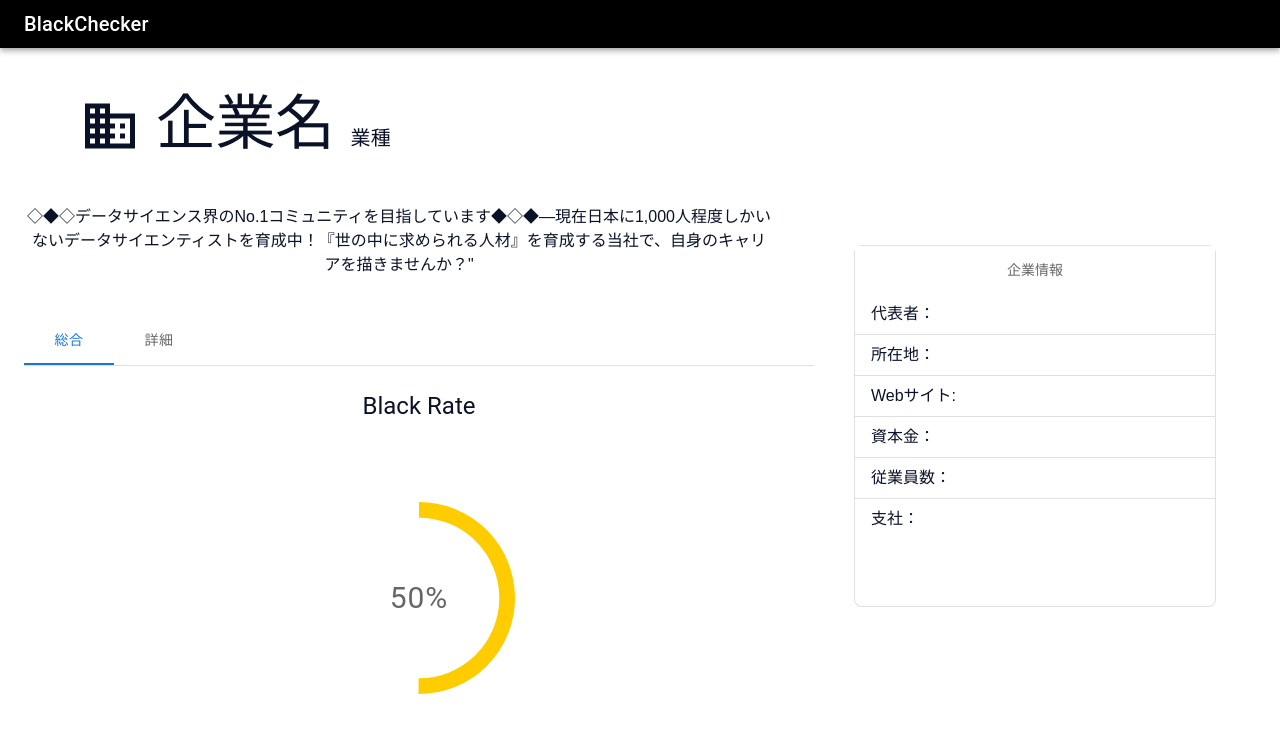
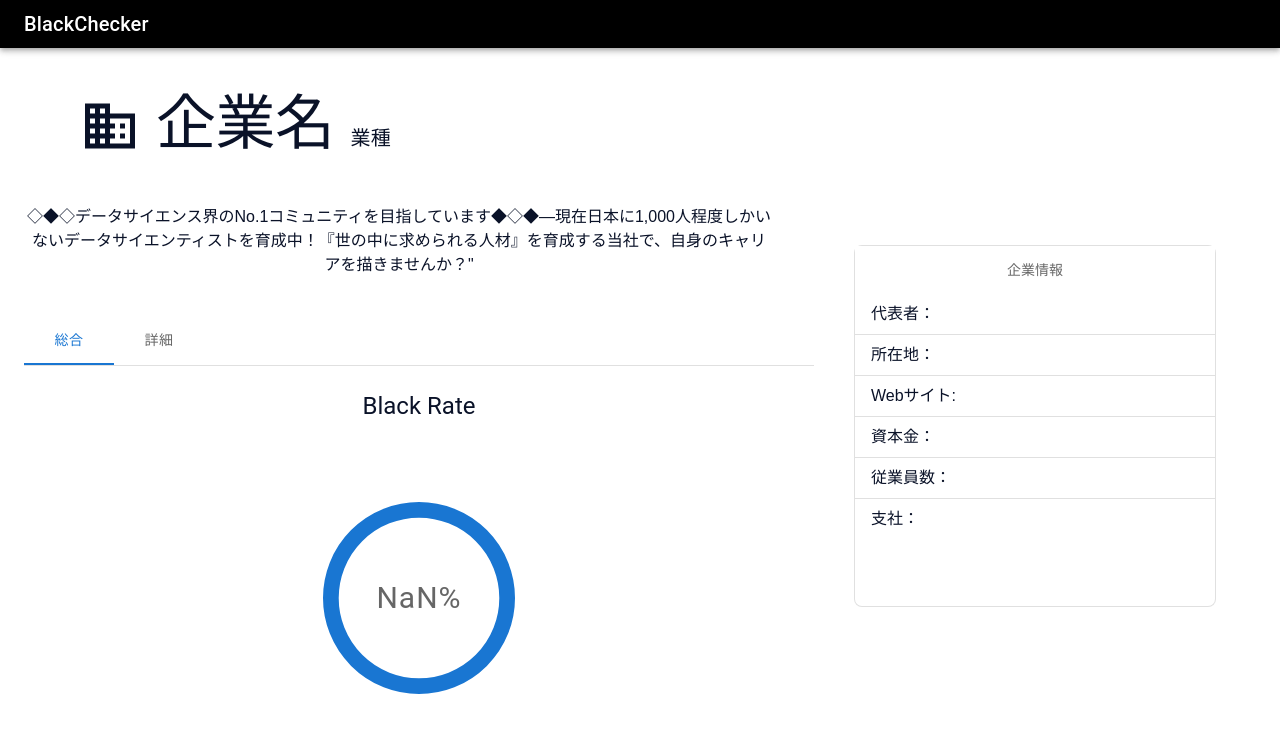
Before and after one commit to MonkeyHackParty/team4, a React (Vite) app in the folder frontend/: page /information in a window 1280 px wide. Shown: the top 732 px of the page. Built offline with nearby package versions, Linux system fonts and the light colour scheme.

Commit message:
円グラフ色変更

```diff
--- a/frontend/src/page/CoInfo.tsx
+++ b/frontend/src/page/CoInfo.tsx
@@ -35,13 +35,24 @@
     display:'flex',
     gap: 2,
 };
+//Coinfo
+const urlParams = new URLSearchParams(window.location.search);
+const BlackRateBefore = urlParams.get('BlackRate');
+const BlackRate = BlackRateBefore ? parseInt(BlackRateBefore, 10) : NaN;
 
 function CoInfo() {
     const [value, setValue] = React.useState('1');
 
-    const handleChange = (event: React.SyntheticEvent, newValue: string) => {
+    const handleChange = (_event: React.SyntheticEvent, newValue: string) => {
         setValue(newValue);
-};
+    };
+
+    //変更点１（パーセントに合わせて色の変更）
+    const getColor = (value: number) => {
+    if (0 <= value && value < 40) return '#565b95'; // Deep Green
+    if (40 <= value && value < 80) return '#ffcc00'; // Yellow
+    if (80 <= value && value <= 100) return '#e23b12'; // Red
+    };
 
     return (
         <>
@@ -87,7 +98,7 @@
                         </Box>
 
                         <Box sx={{ position: 'relative', display: 'flex', justifyContent: 'center',alignItems: 'center', marginTop:10}}>
-                            <CircularProgress variant="determinate" value={50} size="12rem" sx={{color:'#ffcc00'}}/>
+                            <CircularProgress variant="determinate" value={BlackRate} size="12rem" sx={{color:getColor(BlackRate)}}/>
                             <Box
                                 sx={{
                                     top: 0,
@@ -105,7 +116,7 @@
                                     component="div"
                                     sx={{ color: 'text.secondary', fontSize:30 }}
                                 >
-                                50%
+                                {BlackRate}%
                                 </Typography>
                             </Box>
                         </Box>
--- a/frontend/src/page/Result.tsx
+++ b/frontend/src/page/Result.tsx
@@ -19,13 +19,13 @@
         Name="企業２"
         LinkCode="Company-2"
         AccordionContent="この企業は若干ホワイトそうです。"
-        BlackRate={64}
+        BlackRate={45}
       />
       <CardFormat
         Name="企業３"
         LinkCode="Company-3"
         AccordionContent="口癖が「どつきまわすぞ」。"
-        BlackRate={13}
+        BlackRate={62}
       />
       <CardFormat
         Name="企業４"
--- a/frontend/src/page/components/CardFormat.tsx
+++ b/frontend/src/page/components/CardFormat.tsx
@@ -30,7 +30,7 @@
               {Name}
             </Typography>
             <Typography sx={{ color: 'text.secondary', mb: 1.5 }}>
-              {LinkCode && <ToLink CompanyLink={LinkCode} />}
+              {LinkCode && <ToLink CompanyLink={LinkCode} BlackRate={BlackRate} />}
             </Typography>
           </CardContent>
           <CardActions>
--- a/frontend/src/page/components/Circular.tsx
+++ b/frontend/src/page/components/Circular.tsx
@@ -10,6 +10,14 @@
 }
 
 const Circular: React.FC<CircularProps> = (props) => {
+
+  //変更点１（パーセントに合わせて色の変更）
+  const getColor = (value: number) => {
+    if (0 <= value && value < 40) return '#565b95'; // Deep Green
+    if (40 <= value && value < 80) return '#ffcc00'; // Yellow
+    if (80 <= value && value <= 100) return '#e23b12'; // Red
+  };
+
   return (
     <Box sx={{ position: 'relative', display: 'inline-flex' }}>
       <Typography
@@ -41,7 +49,8 @@
           variant="determinate"
           sx={{
             position: 'absolute',
-            color:'#ffcc00'
+            //変更点２
+            color:getColor(props.value)
           }}
           {...props}
         />
--- a/frontend/src/page/components/ToLink.tsx
+++ b/frontend/src/page/components/ToLink.tsx
@@ -6,11 +6,12 @@
 
 interface ToLinkProps {
   CompanyLink: string;
+  BlackRate: number;
 }
 
-const ToLink: React.FC<ToLinkProps> = ({ CompanyLink }) => {
+const ToLink: React.FC<ToLinkProps> = ({ CompanyLink ,BlackRate }) => {
 
-  const LinkHref = `/information?${encodeURIComponent(CompanyLink)}`;
+  const LinkHref = `/information?CompanyLink=${encodeURIComponent(CompanyLink)}&BlackRate=${encodeURIComponent(BlackRate)}`;
 
 
   return (
```
